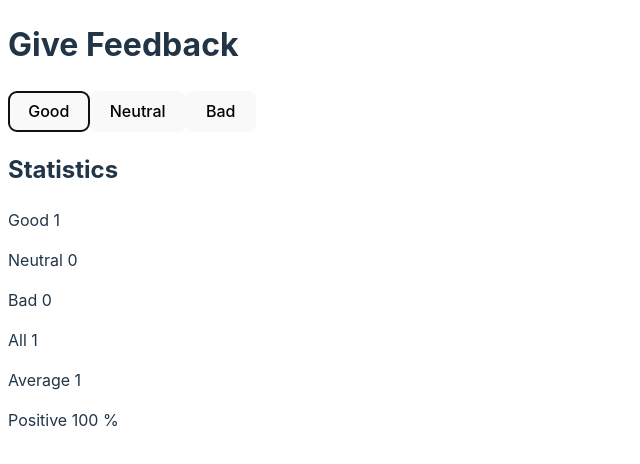
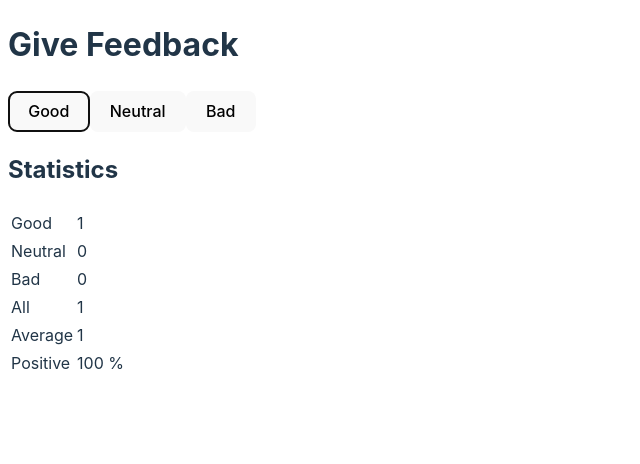
Before and after one commit to HectorMtz22/fullstack-open, a React (Vite) app in the folder part1/unicafe/: page / in a window 1280 px wide. Both pictures are taken after a click on the button "Good". Shown: the top 464 px of the page, without its empty margins (0-640 px from the left). Built offline with nearby package versions, Linux system fonts and the light colour scheme.

Commit message:
exercise 1.11: unicafe step 6

```diff
--- a/part1/unicafe/src/components/StatisticLine.jsx
+++ b/part1/unicafe/src/components/StatisticLine.jsx
@@ -1,13 +1,16 @@
 import PropTypes from 'prop-types'
 
 export const StatisticLine = ({title, value, finalText}) => {
-    return (
-        <p>{title} {value} {finalText}</p>
-    )
+  return (
+    <tr>
+      <td>{title}</td>
+      <td>{value} {finalText}</td>
+    </tr>
+  )
 }
 
 StatisticLine.propTypes = {
-    title: PropTypes.string.isRequired,
-    value: PropTypes.number.isRequired,
-    finalText: PropTypes.string
+  title: PropTypes.string.isRequired,
+  value: PropTypes.number.isRequired,
+  finalText: PropTypes.string
 }
--- a/part1/unicafe/src/components/Statistics.jsx
+++ b/part1/unicafe/src/components/Statistics.jsx
@@ -8,14 +8,16 @@ export const Statistics = ({good, neutral, bad}) => {
 
   if (all === 0) return <p>No feedback given</p>
   return (
-    <>
+    <table>
+      <tbody>
         <StatisticLine title="Good" value={good} />
         <StatisticLine title="Neutral" value={neutral} />
         <StatisticLine title="Bad" value={bad} />
         <StatisticLine title="All" value={all} />
         <StatisticLine title="Average" value={average} />
         <StatisticLine title="Positive" value={positive} finalText="%" />
-    </>
+      </tbody>
+    </table>
   )
 }
 
```
Lines whose indentation alone changed are shown as unchanged.
